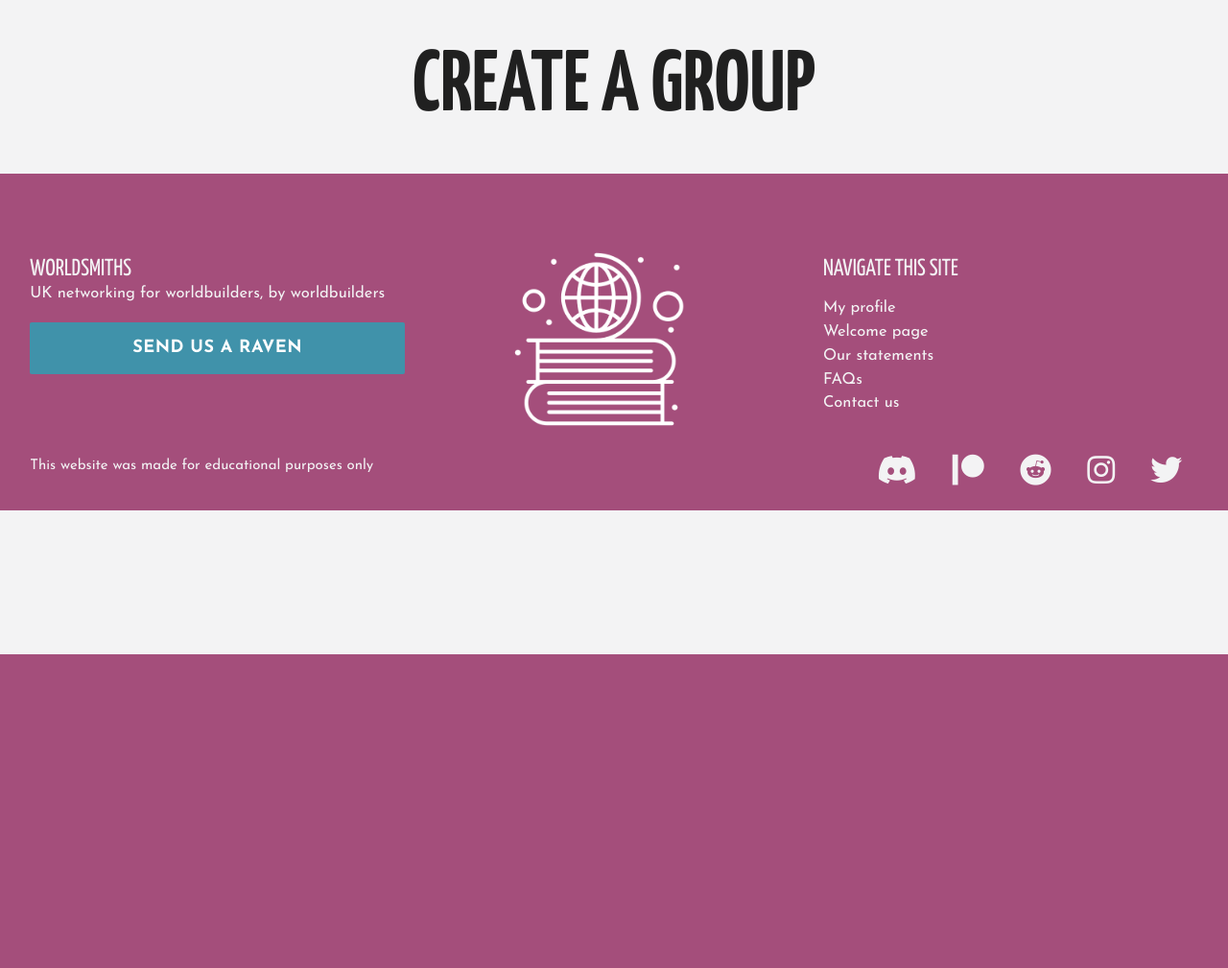
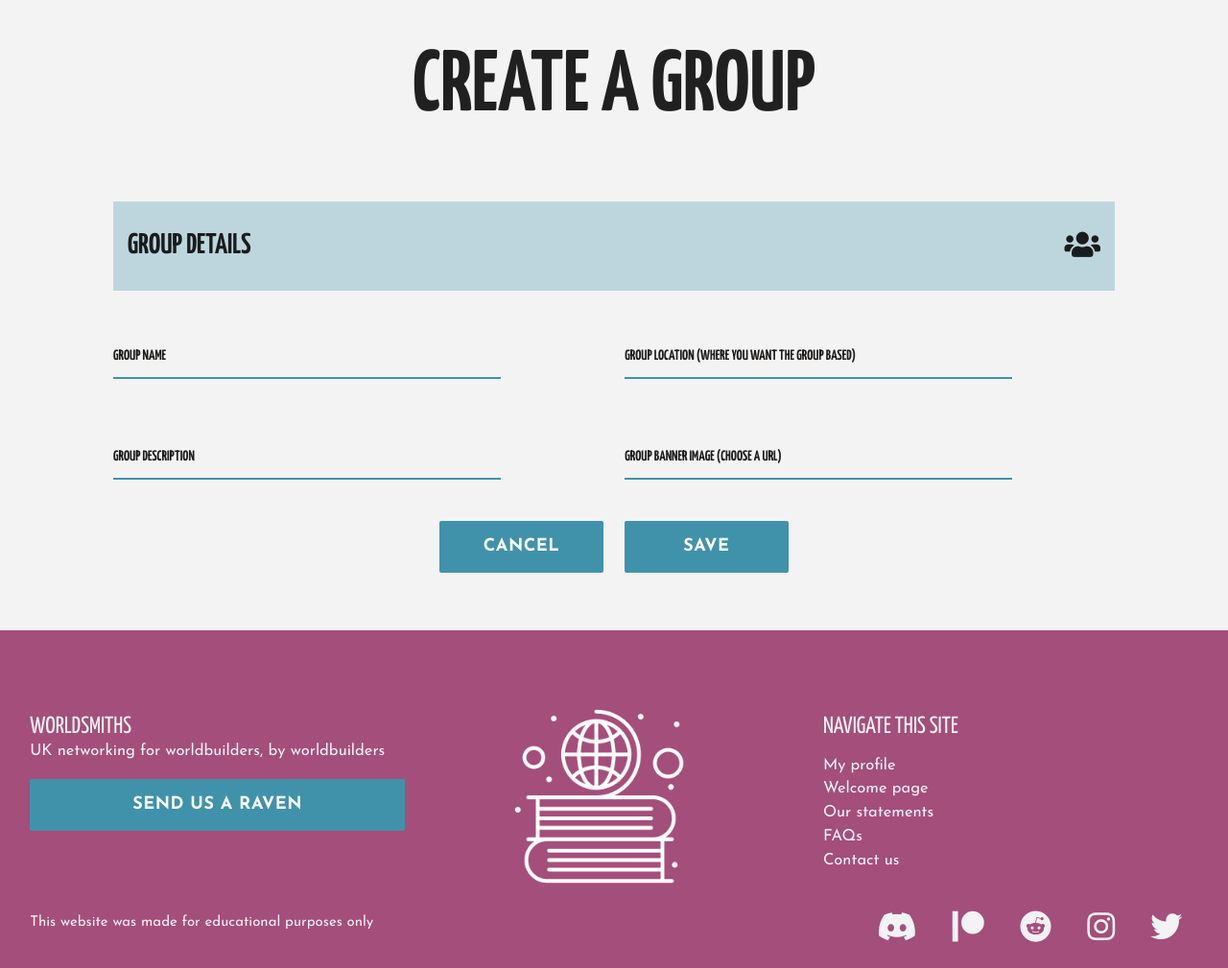
Before and after one commit to lmw95/MS3-worldsmiths, a Flask app: page /create_group in a window 1280 px wide. Shown: the part 118-1127 px from the top of the page at 96% size. Before the commit the page ends 800 px from the top, so only its background shows below. Run offline with Flask 2, Linux system fonts and the light colour scheme; the visitor is signed in with stand-in values (Sample User, id 1); a database or web service that is not in the repository returns one stand-in record (values such as "Sample title"); some libraries are stand-ins or nearby versions.

Commit message:
Add functionality to create-group.html

```diff
--- a/app.py
+++ b/app.py
@@ -435,9 +435,26 @@ def all_events_groups():
 
 
 # Render the create group page
-@app.route("/create_group")
+@app.route("/create_group", methods=["GET", "POST"])
 def create_group():
-    return render_template("create-group.html", page_title="Create a group")
+
+    user = mongo.db.users.find_one({"email": session["user"]})["email"]
+
+    new_group = {
+        "group_name": request.form.get("group-name"),
+        "group_location": request.form.get("group-location"),
+        "group_description": request.form.get("group-description"),
+        "group_cover_img_url": request.form.get("group-banner"),
+        "group_admin": mongo.db.users.find_one({"email": session["user"]})["_id"]
+    }
+
+    if request.method == "POST":
+        mongo.db.groups.insert_one(new_group)
+        return render_template("group.html", page_title="{{ group.group_name }}")
+
+    return render_template("create-group.html", page_title="Create a group",
+                            user=user)
+
 
 # Render group page
 @app.route("/group/<group_id>")
--- a/templates/create-group.html
+++ b/templates/create-group.html
@@ -9,5 +9,42 @@
         <h1>Create a group</h1>
     </div>
 </div>
+<div class="row">
+    <div class="col s12 m12 l12 xl12 center-align edit-page">
+        <form method="POST" action="{{ url_for('create_group') }}">
+            <div class="row">
+                <div class="col s10 offset-s1 left-align">
+                    <h3>Group details <i class="fas fa-users right"></i></h3>
+                </div>
+                <div class="input-field col s10 offset-s1 m4 offset-m1 l4 offset-l1 xl4 offset-xl1">
+                    <input id="group-name" name="group-name" type="text" class="validate" value="" required>
+                    <label for="group-name">Group name</label>
+                </div>
+                <div class="input-field col s10 offset-s1 m4 offset-m1 l4 offset-l1 xl4 offset-xl1">
+                    <input id="group-location" name="group-location" type="text" class="validate" value="" required>
+                    <label for="group-location">Group location (where you want the group based)</label>
+                </div>
+            </div>
+            <div class="row">
+                <div class="input-field col s10 offset-s1 m4 offset-m1 l4 offset-l1 xl4 offset-xl1">
+                    <input id="group-description" name="group-description" type="text" class="validate" value="" required>
+                    <label for="group-description">Group description</label>
+                </div>
+                <div class="input-field col s10 offset-s1 m4 offset-m1 l4 offset-l1 xl4 offset-xl1">
+                    <input id="group-banner" name="group-banner" type="text" class="validate" value="" required>
+                    <label for="group-banner">Group banner image (choose a URL)</label>
+                </div>
+            </div>
+            <div class="row">
+                <div class="col s5 offset-s1">
+                    <a href="{{ url_for('homepage') }}" class="btn-large col s4 offset-s8">Cancel</a>
+                </div>
+                <div class="col s5">
+                    <button class="btn-large col s4" type="submit">Save</button>
+                </div>
+            </div>
+        </form>
+    </div>
+</div>
 
 {% endblock %}
```
